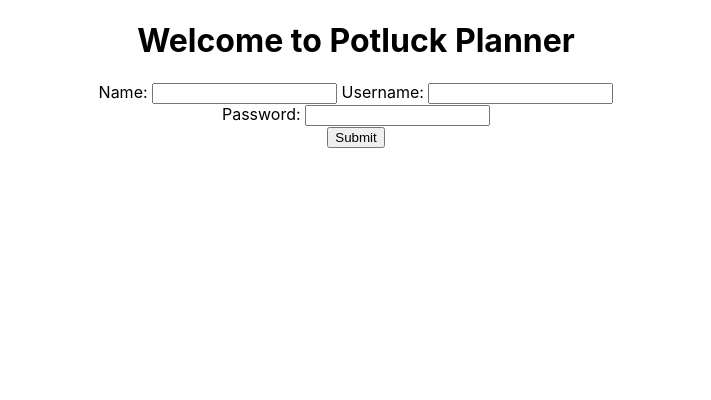
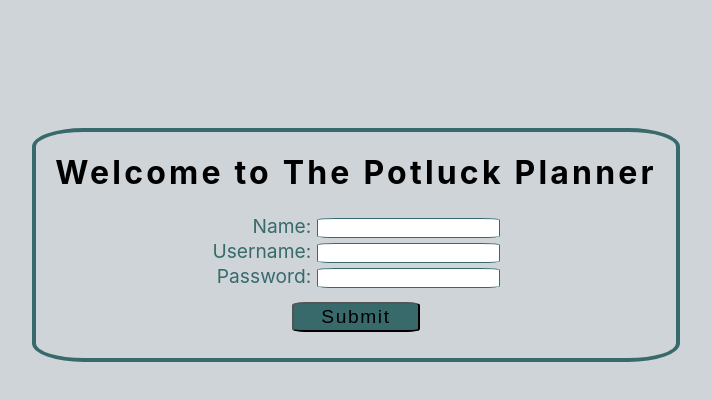
Before and after one commit to The-Potluck-Planner/front-end, a React (Create React App) app: page /register in a window 1280 px wide. Shown: the top 400 px of the page, without its empty margins (284-995 px from the left). Built offline with nearby package versions, Linux system fonts and the light colour scheme.

Commit message:
styled login and register page

```diff
--- a/package.json
+++ b/package.json
@@ -16,6 +16,7 @@
     "redux": "^4.0.5",
     "redux-logger": "^3.0.6",
     "redux-thunk": "^2.3.0",
+    "scss": "^0.2.4",
     "yup": "^0.29.0"
   },
   "scripts": {
--- a/src/App.css
+++ b/src/App.css
@@ -1,38 +1,4 @@
-.App {
-  text-align: center;
+html,body{
+  background-color: #CED4D8;
+  height:100%;
 }
-
-.App-logo {
-  height: 40vmin;
-  pointer-events: none;
-}
-
-@media (prefers-reduced-motion: no-preference) {
-  .App-logo {
-    animation: App-logo-spin infinite 20s linear;
-  }
-}
-
-.App-header {
-  background-color: #282c34;
-  min-height: 100vh;
-  display: flex;
-  flex-direction: column;
-  align-items: center;
-  justify-content: center;
-  font-size: calc(10px + 2vmin);
-  color: white;
-}
-
-.App-link {
-  color: #61dafb;
-}
-
-@keyframes App-logo-spin {
-  from {
-    transform: rotate(0deg);
-  }
-  to {
-    transform: rotate(360deg);
-  }
-}
--- a/src/components/Dashboard.js
+++ b/src/components/Dashboard.js
@@ -41,7 +41,8 @@ export default function Dashboard({name}) {
 
             {
                 events.map((event,index) => {
-                   return (<ListEvents key={index} info={event}/>)
+                   return (
+                   <ListEvents key={index} info={event}/>)
                 })
 
             }
--- a/src/components/Login.jsx
+++ b/src/components/Login.jsx
@@ -1,6 +1,7 @@
 import React from "react";
 import { useSelector } from "react-redux";
 import { Link } from "react-router-dom";
+import '../scss/login.scss'
 
 
 function Login(props) {
@@ -16,10 +17,10 @@ function Login(props) {
   }
 
   return (
-    <>
-      <form>
-        <h1>Welcome to Potluck Planner</h1>
-        {props.otherErrors && <div>{props.otherErrors}</div>}
+    <div className="formContainer">
+      <form className="loginForm">
+        <h1>Welcome The to Potluck Planner</h1>
+        <div className="errorMessage">{props.otherErrors && props.otherErrors}</div>
         <label>
           username:&nbsp;
           <input
@@ -41,9 +42,10 @@ function Login(props) {
         </label>
         <div>{errors.password}</div>
         <button onClick={onLogin}>Login</button>
+        <Link className="registerLink" to="./register">dont't have an account? Register now.</Link>
       </form>
-      <Link to="./register">dont't have an account? Register now.</Link>
-    </>
+
+    </div>
   );
 }
 
--- a/src/components/Register.jsx
+++ b/src/components/Register.jsx
@@ -1,4 +1,5 @@
 import React from 'react'
+import '../scss/register.scss'
 
 function Register(props){
 
@@ -11,10 +12,10 @@ function Register(props){
     }=props
 
     return(
-       <>
-       <form>
-     <h1>Welcome to Potluck Planner</h1>
-
+       <div className="registerContainer">
+       <form className="registerForm">
+     <h1>Welcome to The Potluck Planner</h1>
+     <div className="textArea">
      <label>Name:&nbsp;
 
     <input type='text'
@@ -33,7 +34,7 @@ function Register(props){
 
     </label>
 
-    <div>{errors.username}</div>
+    <div className='errorMessage'>{errors.username}</div>
 
      <label> Password:&nbsp;
 
@@ -43,12 +44,13 @@ function Register(props){
              onChange={onInputChange}/>
     </label>
 
-     <div>{errors.password}</div>
+     <div className='errorMessage'>{errors.password}</div>
+     </div>
 
      <button onClick={onSubmit}>Submit</button>
         </form>
 
-      </>
+      </div>
     )
 }
 
--- /dev/null
+++ b/src/scss/login.scss
@@ -0,0 +1,52 @@
+.formContainer{
+    height: 100%;
+    display: flex;
+    align-items: center;
+    justify-content: center;
+    margin-top: 10%;;
+
+.loginForm{
+
+    border: 4px solid #386A6C;
+    border-radius: 8%;
+    width: 50%;
+    height:25vh;
+    display: flex;
+    flex-direction: column;
+    justify-content: space-between;
+    align-items: center;
+    padding-bottom: 2%;
+
+    h1{
+        letter-spacing: .2rem;
+    }
+
+    label{
+        font-size: 1.2rem;
+        color: #386A6C
+    }
+
+    input{
+        border: 1px solid #386A6C;
+        border-radius: 10%;
+        height:1rem;
+    }
+    button{
+         width:20%;
+         height:2rem;
+         font-size:1.2rem;
+         letter-spacing: .1rem;
+         border-radius: 10%;
+         background-color:  #386A6C;
+    }
+    .errorMessage{
+        color:red;
+    }
+
+    .registerLink{
+        text-decoration: none;
+
+    }
+}
+
+}
--- /dev/null
+++ b/src/scss/register.scss
@@ -0,0 +1,59 @@
+.registerContainer{
+    height: 100%;
+    display: flex;
+    align-items: center;
+    justify-content: center;
+    margin-top:10%;
+
+.registerForm{
+
+    border: 4px solid #386A6C;
+    border-radius: 8%;
+    width: 50%;
+    height:25vh;
+    display: flex;
+    flex-direction: column;
+    justify-content: space-between;
+    align-items: center;
+    padding-bottom: 2%;
+
+    h1{
+        letter-spacing: .2rem;
+    }
+    .textArea{
+     //   border: 4px solid #386A6C;
+        height:40%;
+        display: flex;
+        flex-direction: column;
+        justify-content: space-between;
+        text-align: right;
+        padding-bottom: 2%;
+
+    }
+
+    label{
+        font-size: 1.2rem;
+        color: #386A6C;
+
+    }
+
+    input{
+        border: 1px solid #386A6C;
+        border-radius: 10%;
+        height:1rem;
+    }
+    button{
+         width:20%;
+         height:2rem;
+         font-size:1.2rem;
+         letter-spacing: .1rem;
+         border-radius: 10%;
+         background-color:  #386A6C;
+    }
+    .errorMessage{
+        color:red;
+    }
+
+}
+
+}
```
Also changed, not shown: src/components/SingleEvent.js (+43 -0 lines), 2 other files (tests, documents, lock files or other folders).
